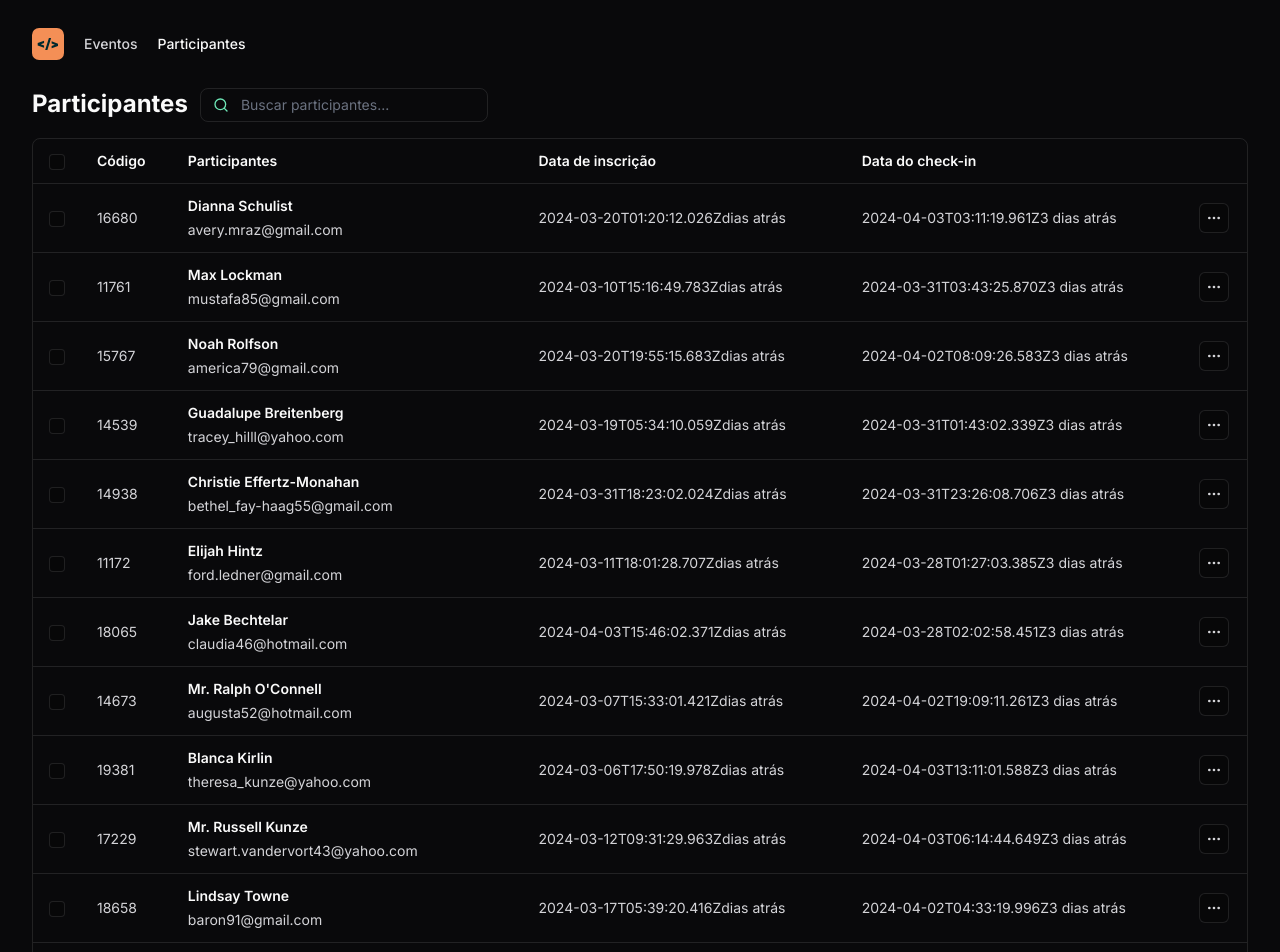
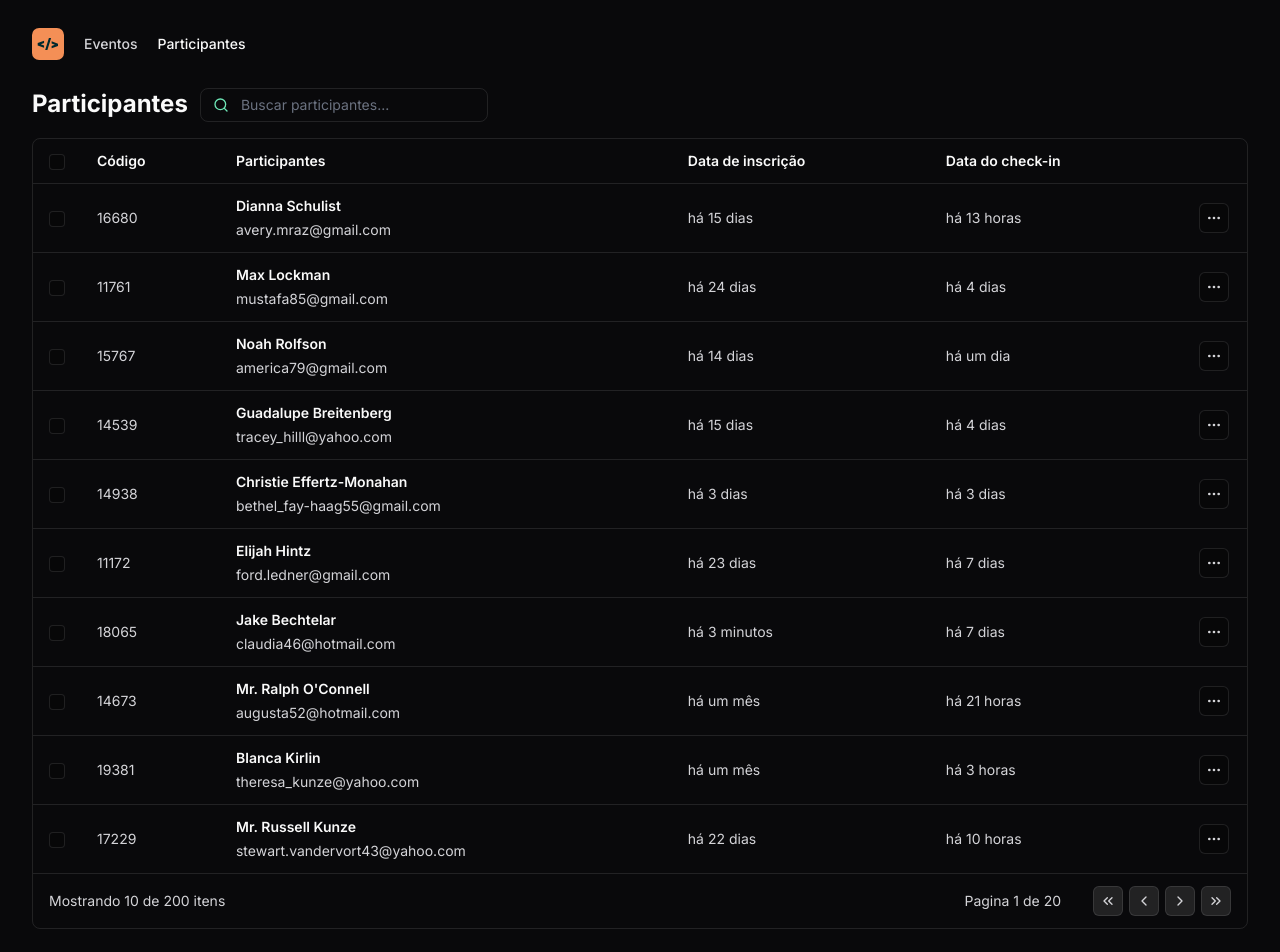
Before and after one commit to ogustavohp/pass-in-web, a Next.js app: page / in a window 1280 px wide. Shown: the top 952 px of the page. Built offline with nearby package versions, Linux system fonts and the light colour scheme.

Commit message:
add pagination and format time zone

```diff
--- a/components/attendee-list.tsx
+++ b/components/attendee-list.tsx
@@ -6,6 +6,9 @@ import {
   ChevronsRight,
   MoreHorizontal,
 } from 'lucide-react'
+import dayjs from 'dayjs'
+import 'dayjs/locale/pt-br'
+import relativeTime from 'dayjs/plugin/relativeTime'
 import { IconButton } from '@/components/icon-button'
 import { Table } from '@/components/table/table'
 import { TableHeader } from '@/components/table/table-header'
@@ -15,11 +18,30 @@ import { ChangeEvent, useState } from 'react'
 import { SearchInput } from './search-input'
 import { attendeesStatic } from '@/data/attendees'
 
+dayjs.extend(relativeTime)
+dayjs.locale('pt-br')
+
 export function AttendeeList() {
   const [search, setSearch] = useState('')
+  const [page, setPage] = useState(1)
+
+  const totalPages = Math.ceil(attendeesStatic.length / 10)
 
   function handleInputSearch(e: ChangeEvent<HTMLInputElement>) {
     setSearch(e.target.value)
+  }
+
+  function goToFirstPage() {
+    setPage(1)
+  }
+  function goToNextPage() {
+    setPage((previousPage) => previousPage + 1)
+  }
+  function goToPreviousPage() {
+    setPage((previousPage) => previousPage - 1)
+  }
+  function goToLastPage() {
+    setPage(totalPages)
   }
 
   return (
@@ -46,7 +68,9 @@ export function AttendeeList() {
           </tr>
         </thead>
         <tbody>
-          {attendeesStatic.map((attendee, i) => {
+          {attendeesStatic
+            .slice((page - 1) * 10, page * 10)
+            .map((attendee, i) => {
               return (
                 <TableRow key={attendee.id + '-' + i}>
                   <TableCell>
@@ -64,11 +88,8 @@ export function AttendeeList() {
                       <span>{attendee.email}</span>
                     </div>
                   </TableCell>
-                <TableCell>
-                  {attendee.createdAt}
-                  dias atrás
-                </TableCell>
-                <TableCell>{attendee.checkedInAt}3 dias atrás</TableCell>
+                  <TableCell>{dayjs().to(attendee.createdAt)}</TableCell>
+                  <TableCell>{dayjs().to(attendee.checkedInAt)}</TableCell>
                   <TableCell>
                     <IconButton transparent>
                       <MoreHorizontal className="size-4" />
@@ -80,21 +101,31 @@ export function AttendeeList() {
         </tbody>
         <tfoot>
           <tr>
-            <TableCell colSpan={3}>Mostrando 10 de 228 itens</TableCell>
+            <TableCell colSpan={3}>
+              Mostrando 10 de {attendeesStatic.length} itens
+            </TableCell>
             <TableCell colSpan={3}>
               <div className="flex items-center gap-8 justify-end">
-                <span>Pagina 1 de 42</span>
+                <span>
+                  Pagina {page} de {totalPages}
+                </span>
                 <div className="flex gap-1.5">
-                  <IconButton>
+                  <IconButton onClick={goToFirstPage} disabled={page === 1}>
                     <ChevronsLeft className="size-4" />
                   </IconButton>
-                  <IconButton>
+                  <IconButton onClick={goToPreviousPage} disabled={page === 1}>
                     <ChevronLeft className="size-4" />
                   </IconButton>
-                  <IconButton>
+                  <IconButton
+                    onClick={goToNextPage}
+                    disabled={page === totalPages}
+                  >
                     <ChevronRight className="size-4" />
                   </IconButton>
-                  <IconButton>
+                  <IconButton
+                    onClick={goToLastPage}
+                    disabled={page === totalPages}
+                  >
                     <ChevronsRight className="size-4" />
                   </IconButton>
                 </div>
```
Lines whose indentation alone changed are shown as unchanged.
